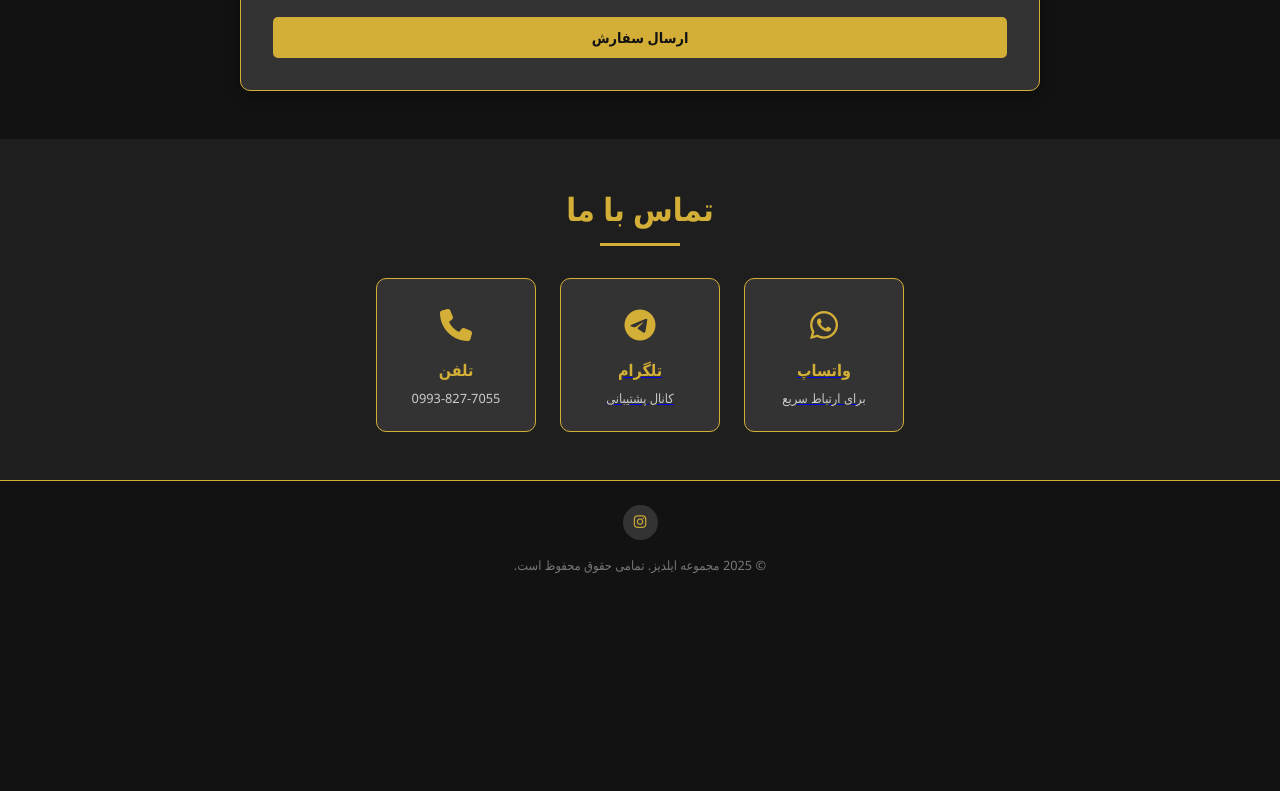
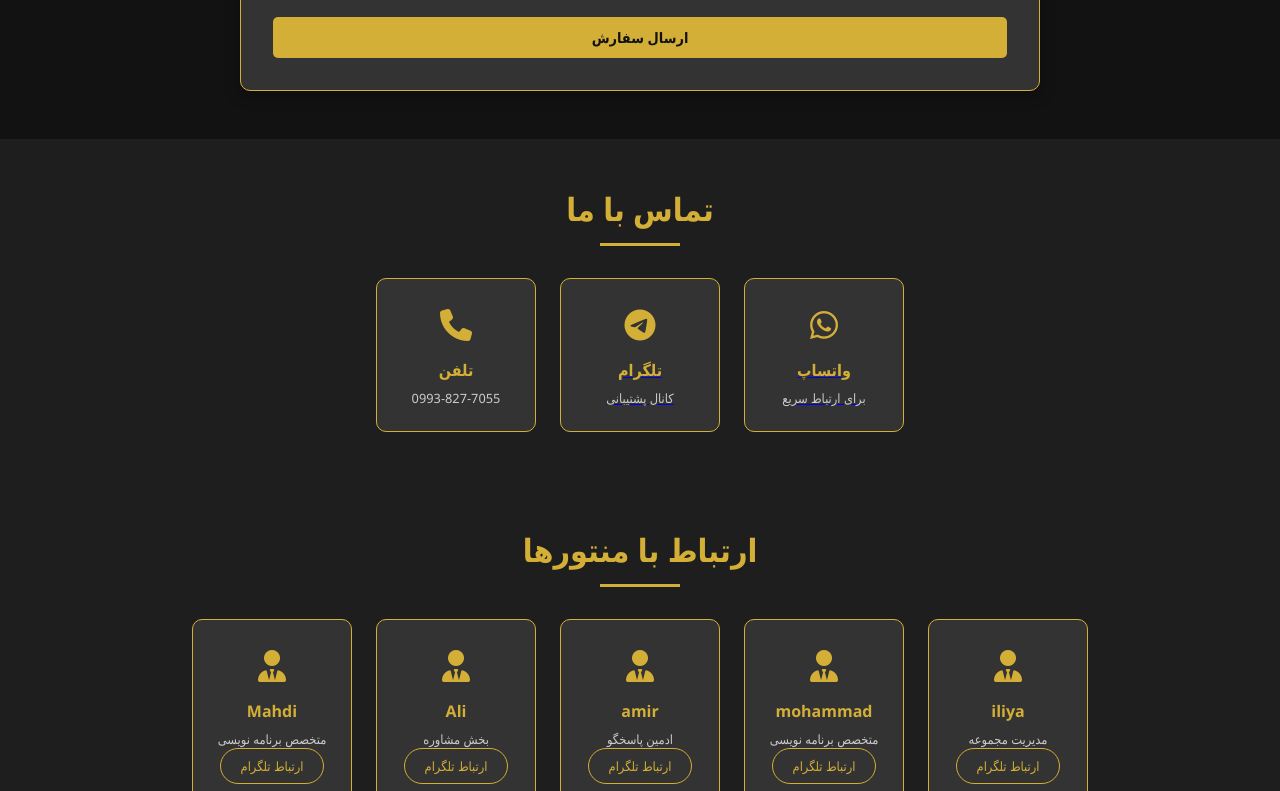
Before and after one commit to ildesss/ildesss.design, a plain HTML site: page index.html in a window 1280 px wide. Shown: the part 2009-2800 px from the top of the page. Before the commit the page ends 2607 px from the top, so only its background shows below. Drawn offline with Linux system fonts and the light colour scheme.

Commit message:
Add files via upload

```diff
--- a/index.html
+++ b/index.html
@@ -5,6 +5,7 @@
     <meta name="viewport" content="width=device-width, initial-scale=1.0">
     <title>مجموعه ایلدیز | خدمات دیجیتال</title>
     <link rel="stylesheet" href="https://cdnjs.cloudflare.com/ajax/libs/font-awesome/6.4.0/css/all.min.css">
+    <link rel="icon" href="logo1.png" type="image/png">
     <style>
         :root {
             --gold: #D4AF37;
@@ -587,6 +588,7 @@
                 <li><a href="#services">خدمات</a></li>
                 <li><a href="#order">ثبت سفارش</a></li>
                 <li><a href="#contact">تماس با ما</a></li>
+                <li><a href="#mentors">منتورها</a></li>
             </ul>
         </nav>
     </header>
@@ -716,6 +718,60 @@
         </section>
     </main>
 
+    <!-- بخش ارتباط با منتورها -->
+<section id="mentors" class="contact">
+    <div class="section-title">
+      <h2>ارتباط با منتورها</h2>
+    </div>
+    <div class="contact-methods">
+         <!-- منتور اول -->
+      <div class="contact-method">
+        <div class="contact-icon">
+          <i class="fas fa-user-tie"></i>
+        </div>
+        <h3>iliya</h3>
+        <p>مدیریت مجموعه</p>
+        <a href="https://t.me/ilia_brp" target="_blank" class="service-button">ارتباط تلگرام</a>
+      </div>
+      <!-- منتور اول -->
+      <div class="contact-method">
+        <div class="contact-icon">
+          <i class="fas fa-user-tie"></i>
+        </div>
+        <h3>mohammad</h3>
+        <p>متخصص برنامه نویسی</p>
+        <a href="https://t.me/mamadPNG" target="_blank" class="service-button">ارتباط تلگرام</a>
+      </div>
+      <!-- منتور دوم -->
+      <div class="contact-method">
+        <div class="contact-icon">
+          <i class="fas fa-user-tie"></i>
+        </div>
+        <h3>amir</h3>
+        <p>ادمین پاسخگو</p>
+        <a href="https://t.me/Amir1bax" target="_blank" class="service-button">ارتباط تلگرام</a>
+      </div>
+       <!-- منتور سوم-->
+       <div class="contact-method">
+        <div class="contact-icon">
+          <i class="fas fa-user-tie"></i>
+        </div>
+        <h3>Ali</h3>
+        <p>بخش مشاوره</p>
+        <a href="https://t.me/Moossccow" target="_blank" class="service-button">ارتباط تلگرام</a>
+      </div>
+       <!-- منتور چهارم-->
+       <div class="contact-method">
+        <div class="contact-icon">
+          <i class="fas fa-user-tie"></i>
+        </div>
+        <h3>Mahdi</h3>
+        <p>متخصص برنامه نویسی</p>
+        <a href="https://t.me/Pepel_2009" target="_blank" class="service-button">ارتباط تلگرام</a>
+      </div>
+    </div>
+  </section>
+
     <!-- پاورقی -->
     <footer>
         <div class="footer-content">
```
